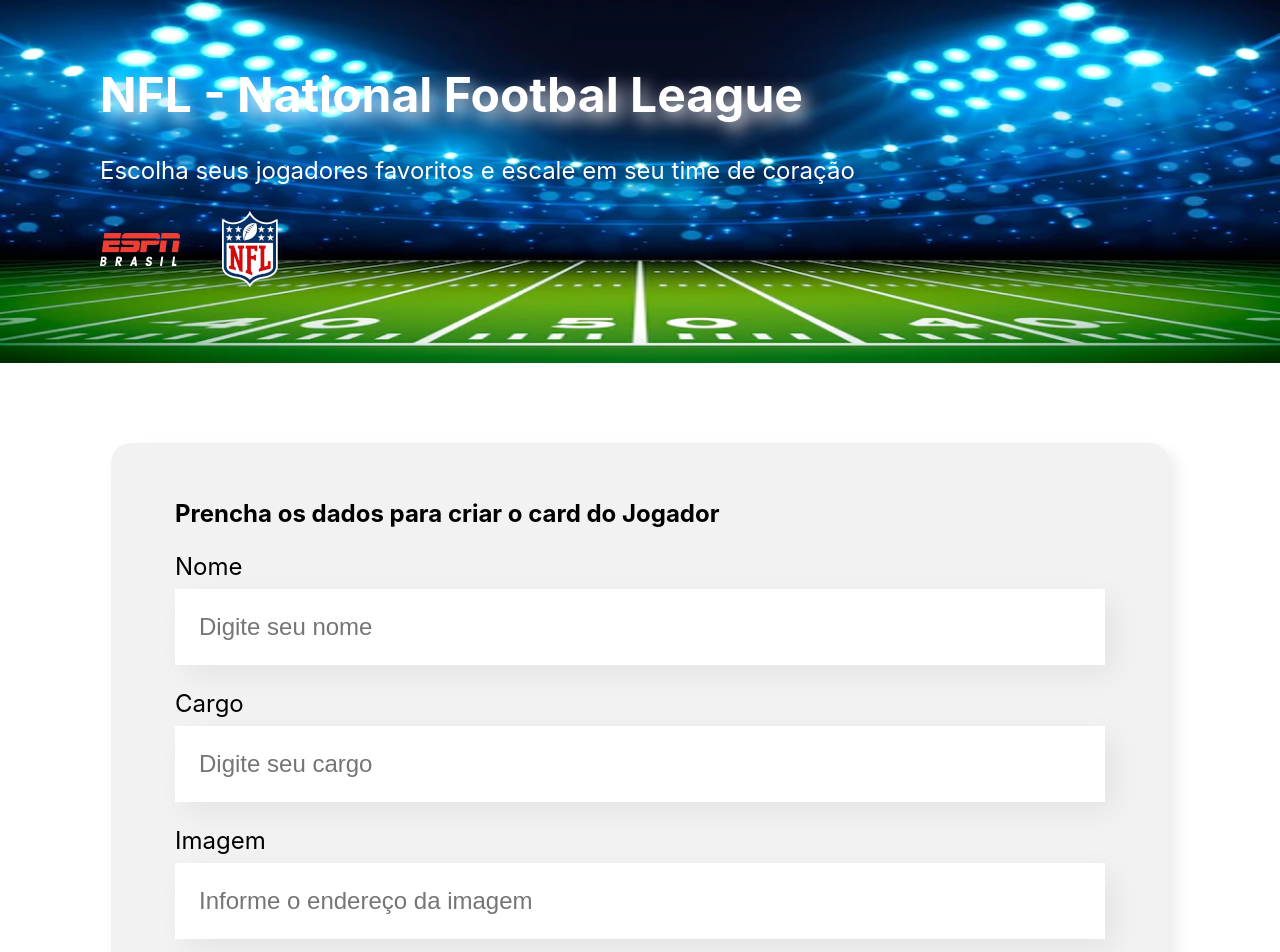
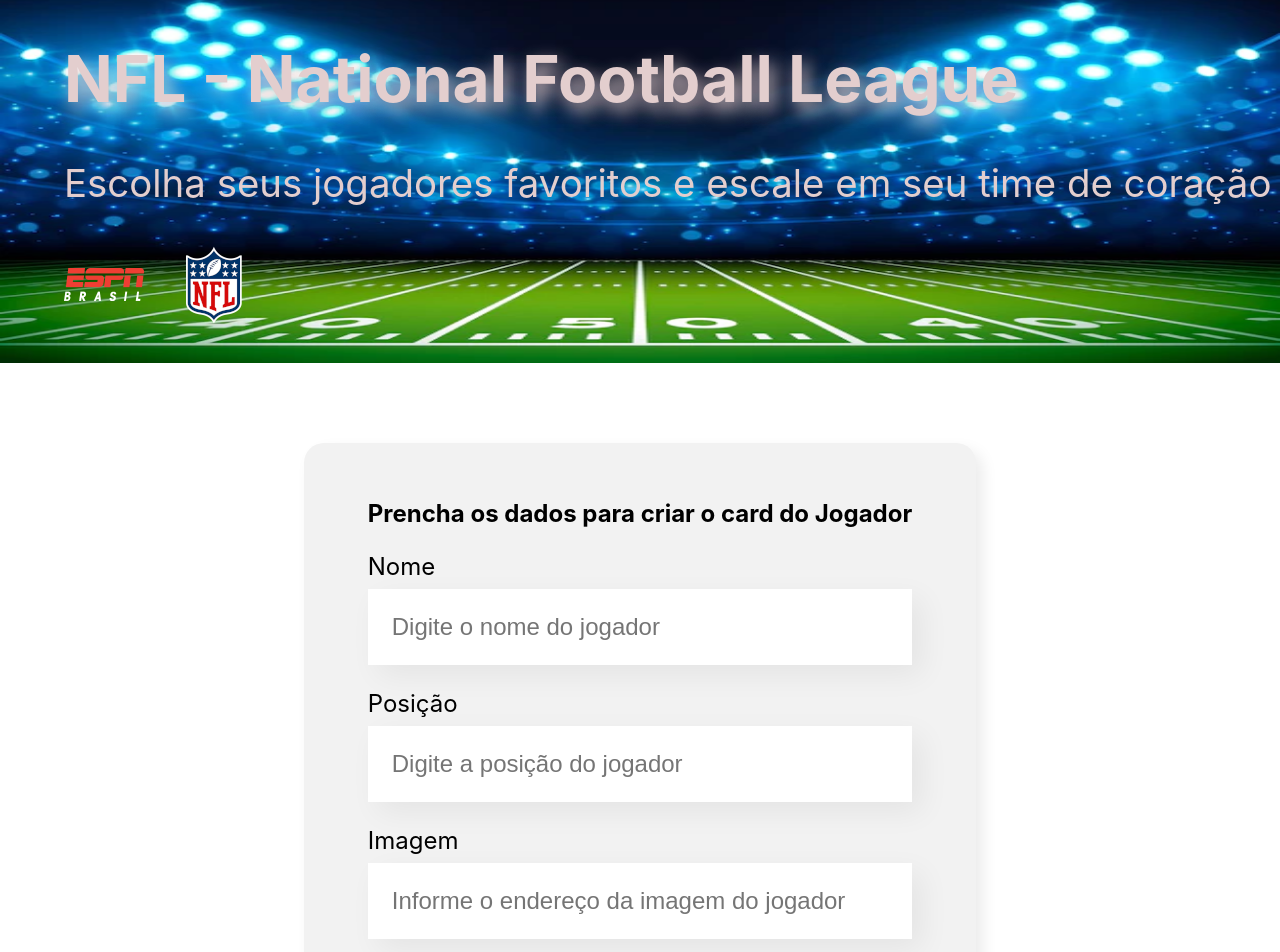
Before and after one commit to danielcosta010/react-desenvolvendoComJs, a React (Create React App) app in the folder organo/: page / in a window 1280 px wide. Shown: the part 37-989 px from the top of the page. Built offline with nearby package versions, Linux system fonts and the light colour scheme.

Commit message:
Begin lista supensa equipes

```diff
--- a/organo/src/App.js
+++ b/organo/src/App.js
@@ -9,39 +9,44 @@ function App() {
 
   const times = [
     {
-      nome: 'Programação',
-      corPrimaria: '#57C278',
-      corSecundaria: '#D9F7E9'
+      nome: 'Baltimore Ravens - AFC NORTH',
+      corPrimaria: '#23135f',
+      corSecundaria: '#24135f99'
     },
     {
-      nome: 'Front-End',
-      corPrimaria: '#82CFFA',
-      corSecundaria: '#E8F8FF'
+      nome: 'Cincinnat Bengals - AFC NORTH',
+      corPrimaria: '#f54f15',
+      corSecundaria: '#f54f1599'
     },
     {
-      nome: 'Data Science',
-      corPrimaria: '#A6D157',
-      corSecundaria: '#F0F8E2'
+      nome: 'Cleveland Browns - AFC NORTH',
+      corPrimaria: '#331700',
+      corSecundaria: '#33170099'
     },
     {
-      nome: 'Devops',
-      corPrimaria: '#E06B69',
-      corSecundaria: '#FDE7E8'
+      nome: 'Pittsburgh Steelers - AFC NORTH',
+      corPrimaria: '#f7b904',
+      corSecundaria: '#b18c1b99'
     },
     {
-      nome: 'Ux e Design',
-      corPrimaria: '#DB6EBF',
-      corSecundaria: '#FAE9F5'
+      nome: 'Buffalo Bills - AFC EAST',
+      corPrimaria: '#0a217f',
+      corSecundaria: '#0a217f6b'
     },
     {
-      nome: 'Mobile',
-      corPrimaria: '#FFBA05',
-      corSecundaria: '#FFF5D9'
+      nome: 'Miami Dolphins - AFC EAST',
+      corPrimaria: '#00838d',
+      corSecundaria: '#00848d5b'
     },
     {
-      nome: 'Inovação e Gestão',
-      corPrimaria: '#FF8A29',
-      corSecundaria: '#FFEEDF'
+      nome: 'New England Patriots - AFC EAST',
+      corPrimaria: '#061630',
+      corSecundaria: '#061630ba'
+    },
+    {
+      nome: 'New York Jets - AFC EAST',
+      corPrimaria: '#115740',
+      corSecundaria: '#11574054'
     },
   ]
 
--- a/organo/src/componentes/Banner/Banner.css
+++ b/organo/src/componentes/Banner/Banner.css
@@ -4,24 +4,25 @@
   align-items: center;
 }
 .banner__descricao {
-  color: white;
+  color: rgb(227, 206, 206);
   position: absolute;
-  margin-left: 100px;
+  margin-left: 5vw;
 }
 .banner h1 {
-  font-size: 48px;
+  font-size: 5vw;
   text-shadow: 5px 8px 18px;
 }
 .banner p {
-  font-size: 24px;
+  font-size: 3vw;
 }
 .icones {
   display: flex;
   align-items: center;
   gap: 30px;
+  width: 5vw;
 }
 
 .banner__imagem {
   width: 100%;
-  height: 400px;
+  height: 50vh;
 }
--- a/organo/src/componentes/Banner/Banner.js
+++ b/organo/src/componentes/Banner/Banner.js
@@ -4,7 +4,7 @@ function Banner() {
   return (
     <header className='banner'>
       <div className='banner__descricao'>
-        <h1>NFL - National Footbal League</h1>
+        <h1>NFL - National Football League </h1>
         <p>Escolha seus jogadores favoritos e escale em seu time de coração</p>
         <div className='icones'>
           <a href='https://www.espn.com.br/nfl/' target="_blank" rel="noopener noreferrer"><img src='./img/logoespn.png' alt='Logo da espn Brasil' /></a>
--- a/organo/src/componentes/Botao/Botao.css
+++ b/organo/src/componentes/Botao/Botao.css
@@ -1,5 +1,5 @@
 .button {
-  background: #6278F7;
+  background: #753d29;
   border: none;
   border-radius: 10px;
   color: #fff;
@@ -12,5 +12,5 @@
 }
 
 .button:hover {
-  color: #95ffd4;
+  color: #95ffd4 #061630ba;
 }
--- a/organo/src/componentes/Botao/index.js
+++ b/organo/src/componentes/Botao/index.js
@@ -3,6 +3,7 @@ import './Botao.css'
 const Botao = (props) => {
   return <button className='button'>
           {props.children}
+
          </button>
 }
 
--- a/organo/src/componentes/Colaboradores/Colaboradores.css
+++ b/organo/src/componentes/Colaboradores/Colaboradores.css
@@ -10,6 +10,7 @@
 
 .cabecalho img {
   width: 120px;
+  height: 120px;
   border-radius: 50%;
   position: relative;
   bottom: -50px;
--- a/organo/src/componentes/Formulario/index.js
+++ b/organo/src/componentes/Formulario/index.js
@@ -33,20 +33,20 @@ const Formulario = (props) => {
         <FildText
           obrigatorio={true}
           label='Nome'
-          placeholder='Digite seu nome'
+          placeholder='Digite o nome do jogador'
           valor={nome}
           aoAlterado={valor => setNome(valor)}
         />
         <FildText
           obrigatorio={true}
-          label='Cargo'
-          placeholder='Digite seu cargo'
+          label='Posição'
+          placeholder='Digite a posição do jogador'
           valor={cargo}
           aoAlterado={valor => setCargo(valor)}
         />
         <FildText
           label='Imagem'
-          placeholder='Informe o endereço da imagem'
+          placeholder='Informe o endereço da imagem do jogador'
           valor={imagem}
           aoAlterado={valor => setImagem(valor)}
         />
@@ -58,7 +58,7 @@ const Formulario = (props) => {
         aoAlterado={valor => setTime(valor)}
         />
         <Botao>
-          <img src='./img/bola.png'/>
+          Criar card
         </Botao>
       </form>
     </section>
```
Also changed, not shown: organo/public/img/Bills.png (added), organo/public/img/bola.png (deleted).
